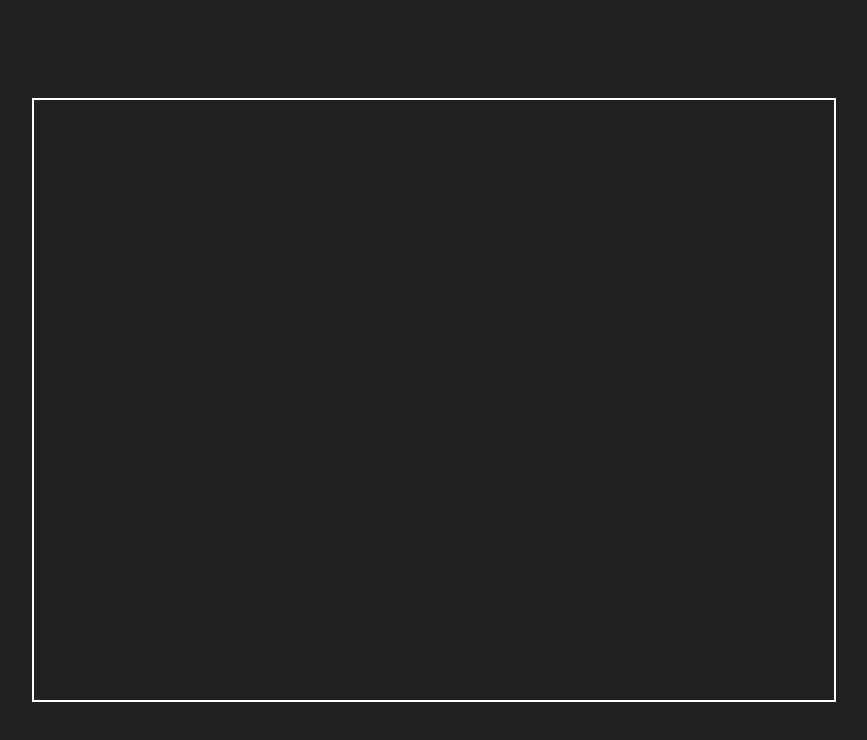
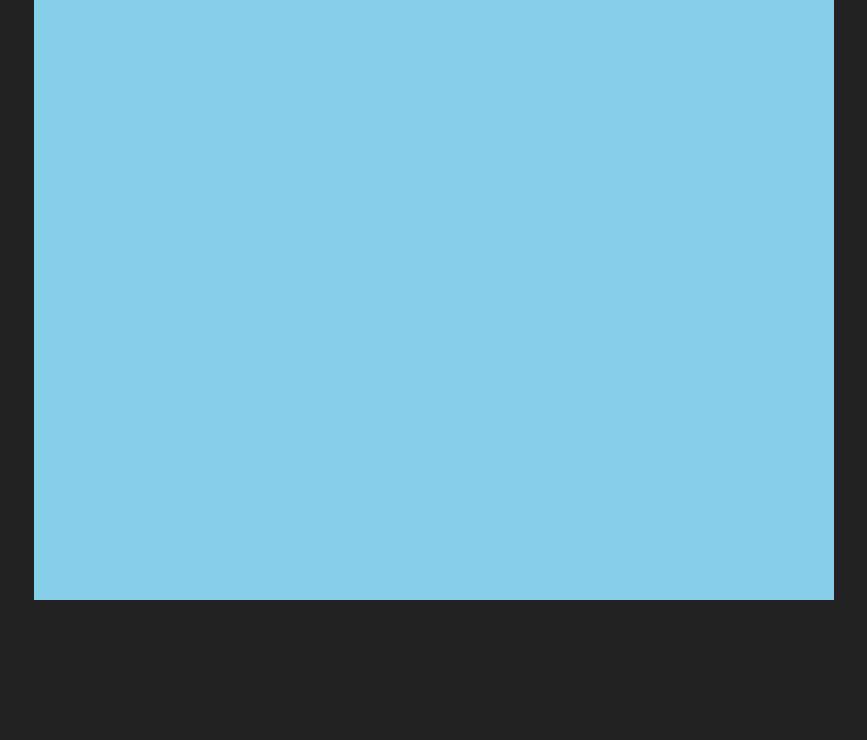
Before and after one commit to Ray-vr/terreria-remake, a plain HTML site: page index.html in a window 1280 px wide. Shown: the whole page, without its empty margins (206-1073 px from the left). Drawn offline with Linux system fonts and the light colour scheme.

Commit message:
Update style.css

```diff
--- a/style.css
+++ b/style.css
@@ -1,11 +1,11 @@
 body {
   margin: 0;
+  overflow: hidden;
   background-color: #222;
-  display: flex;
-  justify-content: center;
-  align-items: center;
-  height: 100vh;
 }
+
 canvas {
-  border: 2px solid #fff;
+  display: block;
+  margin: auto;
+  background-color: #87CEEB;
 }
```
